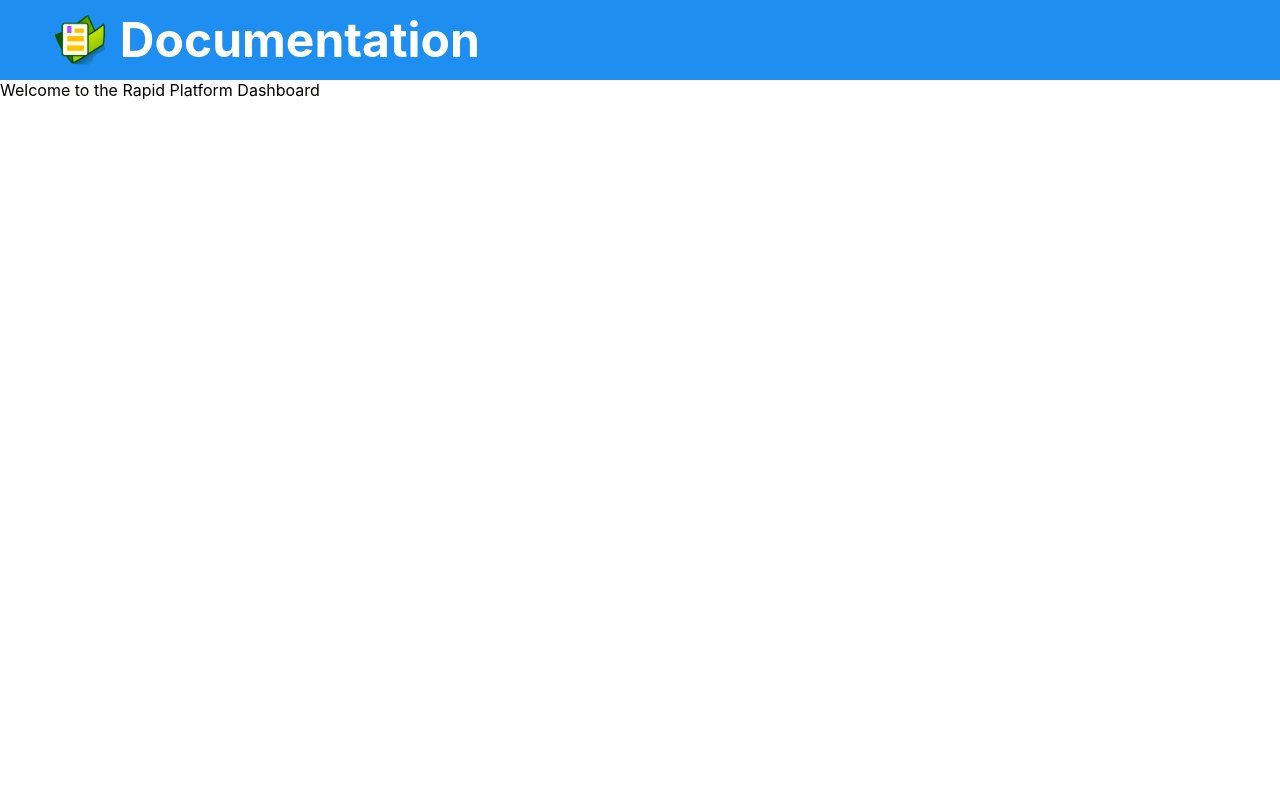
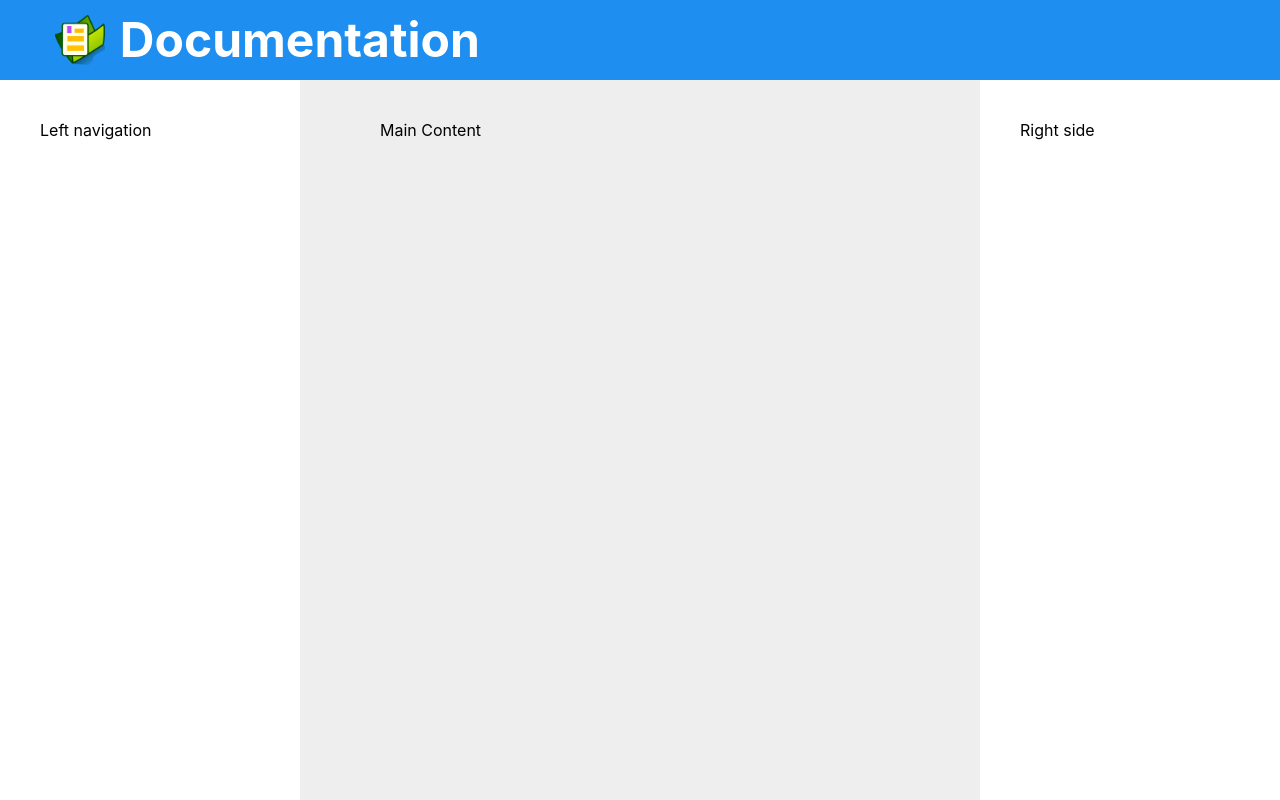
Before and after one commit to RaiBnod/rapid-platform, a React (Create React App) app: page / in a window 1280 px wide. Built offline with nearby package versions, Linux system fonts and the light colour scheme.

Commit message:
- Layouts creation

```diff
--- a/src/App.js
+++ b/src/App.js
@@ -3,17 +3,23 @@ import { BrowserRouter as Router, Route, Switch } from 'react-router-dom';
 import './styles/style.scss';
 import Header from './components/Header';
 import Home from './components/Home';
+import Nav from './components/Nav';
 
 function App() {
   return (
-    <div className="App">
+    <div>
       <Router>
         <Header />
-        <Switch>
-          <Route path="/" exact>
-            <Home />
-          </Route>
-        </Switch>
+        <div className="body">
+          <div className="flex-main">
+            <Nav />
+            <Switch>
+              <Route path="/" exact>
+                <Home />
+              </Route>
+            </Switch>
+          </div>
+        </div>
       </Router>
     </div>
   );
--- /dev/null
+++ b/src/components/Aside.js
@@ -0,0 +1,7 @@
+import React from 'react';
+
+function Aside() {
+  return <div className="aside-wrapper">Right side</div>;
+}
+
+export default Aside;
--- a/src/components/Home.js
+++ b/src/components/Home.js
@@ -1,7 +1,14 @@
 import React from 'react';
+import Aside from './Aside';
+import Main from './Main';
 
 function Home() {
-  return <div>Welcome to the Rapid Platform Dashboard</div>;
+  return (
+    <>
+      <Main />
+      <Aside />
+    </>
+  );
 }
 
 export default Home;
--- /dev/null
+++ b/src/components/Main.js
@@ -0,0 +1,7 @@
+import React from 'react';
+
+function Main() {
+  return <div className="main">Main Content</div>;
+}
+
+export default Main;
--- /dev/null
+++ b/src/components/Nav.js
@@ -0,0 +1,7 @@
+import React from 'react';
+
+function Nav() {
+  return <div className="nav-wrapper">Left navigation</div>;
+}
+
+export default Nav;
--- a/src/styles/_variables.scss
+++ b/src/styles/_variables.scss
@@ -1,4 +1,4 @@
-$global-margin: 40px;
+$global-padding: 40px;
 
 $header-color: #1f8ef1;
 $header-height: 80px;
--- a/src/styles/header.scss
+++ b/src/styles/header.scss
@@ -5,22 +5,18 @@
   background: $header-color;
 
   .header {
-    margin: 0 $global-margin;
+    padding: 0 $global-padding;
     display: inline-flex;
-
     .logo {
       :hover {
         cursor: pointer;
       }
-
       padding: 15px;
       height: $logo-height;
-
       img {
         height: $logo-height;
       }
     }
-
     h1 {
       line-height: $header-height;
       color: white;
--- a/src/styles/style.scss
+++ b/src/styles/style.scss
@@ -5,3 +5,32 @@
   margin: 0;
   padding: 0;
 }
+
+.body {
+  display: flex;
+  flex-direction: column;
+  flex-grow: 1;
+  height: calc(100vh - 80px);
+}
+
+.flex-main {
+  display: flex;
+  flex-grow: 1;
+}
+
+.main {
+  background-color: #eee;
+  padding: $global-padding 80px 0;
+  flex-grow: 1;
+}
+
+.nav-wrapper {
+  min-width: 220px;
+  padding: $global-padding $global-padding 0;
+  overflow-y: auto;
+}
+
+.aside-wrapper {
+  min-width: 220px;
+  padding: $global-padding $global-padding 0;
+}
```
